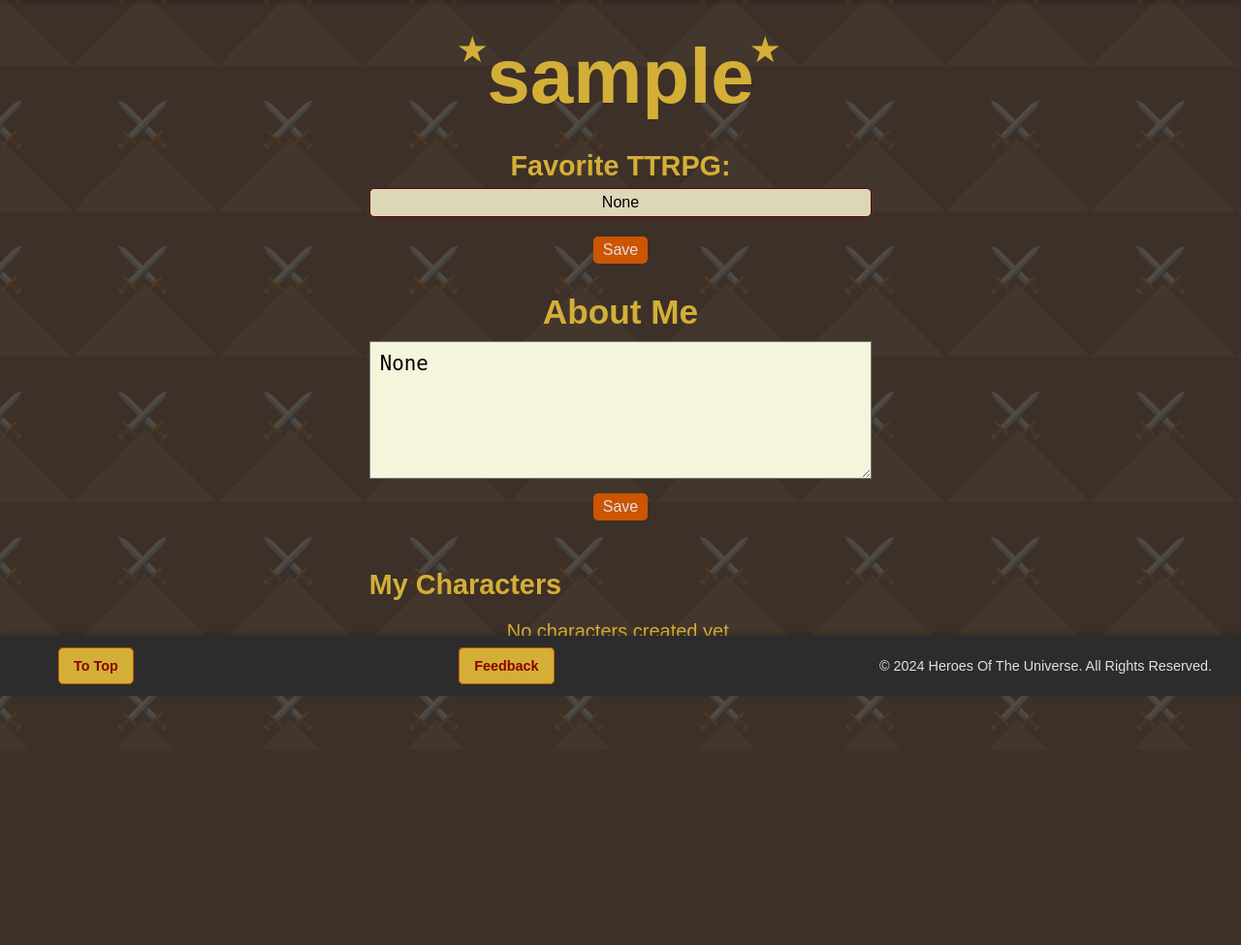
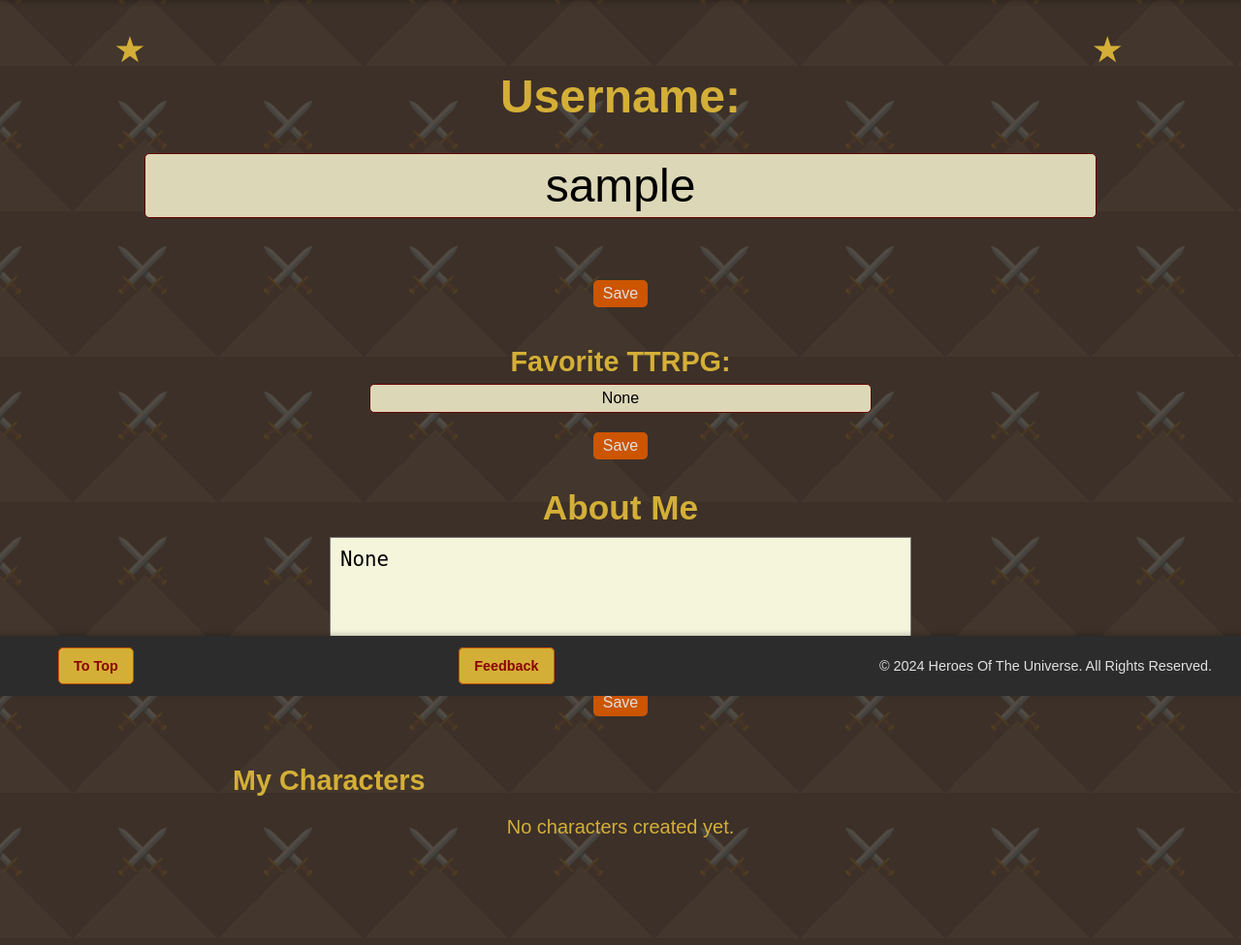
Before and after one commit to BiagiarelliAdriano/HeroesOfTheUniverse, a Django app: a page that uses universe/templates/universe/profile.html in a window 1280 px wide. Shown: the part 82-1057 px from the top of the page at 97% size. Before the commit the page ends 835 px from the top, so only its background shows below. Run offline with Django 4.2, Linux system fonts and the light colour scheme; the visitor is signed in with stand-in values (Sample User, id 1); data comes from the database, SQL or seed files in the repository; data that the repository does not hold is empty; some libraries are stand-ins or nearby versions; some web fonts are replaced.

Commit message:
Add edit username functionality

```diff
--- a/static/css/styles.css
+++ b/static/css/styles.css
@@ -425,7 +425,7 @@
 }
 
 .profile-name {
-    font-size: 1.5rem;
+    font-size: 1rem;
     font-weight: bold;
     text-align: center;
     position: relative;
@@ -445,6 +445,32 @@
 
 .profile-name::after {
     right: -15px;
+}
+
+.username-form {
+    text-align: center;
+    margin-top: 10px;
+}
+
+.username-form input {
+    padding: 5px;
+    font-size: 3rem;
+}
+
+.username-form label {
+    font-size: 3rem;
+}
+
+.username-form button {
+    padding: 5px 10px;
+    margin-top: 10px;
+    font-size: 1rem;
+    color: var(--text-light);
+    background-color: var(--accent-color);
+    border: none;
+    border-radius: 5px;
+    cursor: pointer;
+    transition: all 0.2s ease-in-out;
 }
 
 .profile-favorite-ttrpg {
--- a/universe/templates/universe/profile.html
+++ b/universe/templates/universe/profile.html
@@ -13,7 +13,19 @@
 {% endif %}
 <div class="profile-container">
     <!-- User's Name -->
-    <h1 class="profile-name">{{ user_profile.user.username }}</h1>
+    <h1 class="profile-name">
+        {% if user == user_profile.user %}
+        <!-- Editable Username -->
+         <form method="POST" class="username-form">
+            {% csrf_token %}
+            <label for="username">Username:</label>
+            <input type="text" name="username" id="username" value="{{ user_profile.user.username }}" placeholder="Enter your username">
+            <button type="submit">Save</button>
+         </form>
+         {% else %}
+         <span>{{ user_profile.user.username }}</span>
+         {% endif %}
+    </h1>
 
     <!-- Favorite TTRPG -->
     <h2 class="profile-favorite-ttrpg">
--- a/universe/views.py
+++ b/universe/views.py
@@ -91,9 +91,22 @@
 
     if request.method == "POST" and is_owner:
         # Update profile logic if the user is the owner
+        if "username" in request.POST:
+            new_username = request.POST.get("username").strip()
+            if not new_username or len(new_username) > 50:
+                messages.error(request, "Username cannot be empty or longer than 50 characters.")
+            elif User.objects.filter(username=new_username).exists():
+                messages.error(request, "This username is already taken.")
+            else:
+                request.user.username = new_username
+                request.user.save()
+
         if "favorite_ttrpg" in request.POST:
             favorite_ttrpg = request.POST.get("favorite_ttrpg")
-            user_profile.favorite_ttrpg = favorite_ttrpg
+            if len(favorite_ttrpg) > 50:
+                messages.error(request, "Favorite TTRPG cannot be longer than 50 characters.")
+            else:
+                user_profile.favorite_ttrpg = favorite_ttrpg
 
         if "about_me" in request.POST:
             about_me = request.POST.get("about_me")
```
